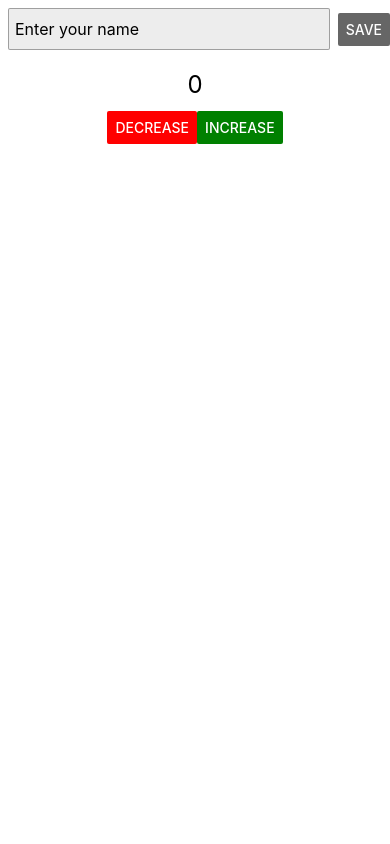
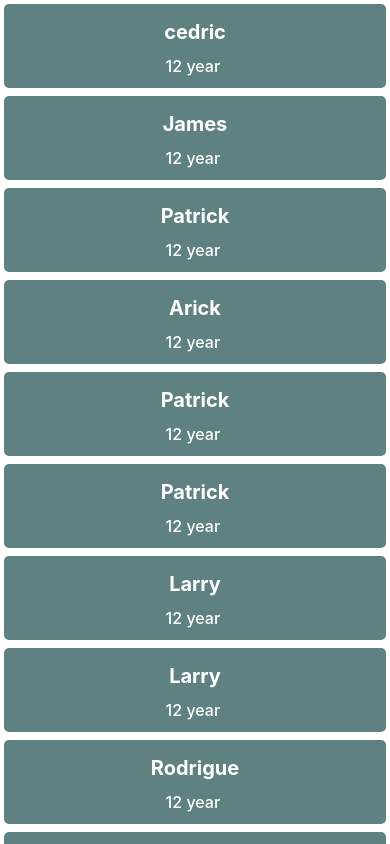
Before and after one commit to Cedric921/react-native-discovery, a React Native app: screen / in a window 390 px wide. Shown: the top 844 px of the page. Built offline with nearby package versions, Linux system fonts and the light colour scheme.

Commit message:
feat: render list

```diff
--- a/App.js
+++ b/App.js
@@ -4,75 +4,60 @@ import {
 	Text,
 	View,
 	SafeAreaView,
-	Button,
-	TextInput,
+	ScrollView,
+	FlatList,
 } from 'react-native';
 import React from 'react';
 
-const Person = ({ name }) => (
+const data = [
+	{ id: '1', name: 'cedric', age: 12 },
+	{ id: '2', name: 'James', age: 12 },
+	{ id: '3', name: 'Patrick', age: 12 },
+	{ id: '4', name: 'Arick', age: 12 },
+	{ id: '5', name: 'Patrick', age: 12 },
+	{ id: '6', name: 'Patrick', age: 12 },
+	{ id: '7', name: 'Larry', age: 12 },
+	{ id: '8', name: 'Larry', age: 12 },
+	{ id: '9', name: 'Rodrigue', age: 12 },
+	{ id: '10', name: 'Rodrigue', age: 12 },
+	{ id: '11', name: 'cedric', age: 12 },
+	{ id: '12', name: 'cedric', age: 12 },
+	{ id: '13', name: 'Patrick', age: 12 },
+	{ id: '14', name: 'Arick', age: 12 },
+	{ id: '15', name: 'Patrick', age: 12 },
+	{ id: '16', name: 'Patrick', age: 12 },
+	{ id: '17', name: 'Larry', age: 12 },
+	{ id: '18', name: 'Larry', age: 12 },
+	{ id: '19', name: 'Rodrigue', age: 12 },
+	{ id: '20', name: 'Rodrigue', age: 12 },
+];
+
+const renderItem = ({ item }) => (
 	<View style={styles.textBlock}>
-		<Text style={styles.text}>Hey i'm {name}</Text>
+		<Text style={styles.textTwo}>{item.name}</Text>
+		<Text style={styles.textSecondary}>{item.age} year </Text>
 	</View>
 );
 
 export default function App() {
-	const [count, setCount] = React.useState(0);
-	const [names, setNames] = React.useState([]);
-	const [input, setInput] = React.useState('');
+	const [users, setUsers] = React.useState(data);
+
 	return (
 		<SafeAreaView>
-			<View style={styles.wrapper}>
-				{names.map((name, i) => (
-					<Person key={i} name={name} />
-				))}
-			</View>
-			<View
-				style={{
-					flexDirection: 'row',
-					alignItems: 'center',
-					justifyContent: 'start',
-				}}
-			>
-				<TextInput
-					style={styles.input}
-					value={input}
-					placeholder='Enter your name'
-					onChangeText={(value) => setInput(value)}
-				/>
-				<Button
-					title='Save'
-					color={'#0009'}
-					disabled={false}
-					accessibilityLabel='Learn more'
-					onPress={() => setNames((ns) => [...ns, input])}
-				/>
-			</View>
-			<Text style={styles.count}>{count}</Text>
-			<View style={{ flexDirection: 'row', justifyContent: 'center' }}>
-				<Button
-					title='decrease'
-					color={'red'}
-					disabled={false}
-					accessibilityLabel='Learn more'
-					onPress={() => setCount((c) => c - 1)}
-				/>
-				<Button
-					title='Increase'
-					color={'green'}
-					disabled={false}
-					accessibilityLabel='Learn more'
-					onPress={() => setCount((c) => c + 1)}
-				/>
-			</View>
+			<FlatList
+				data={users}
+				renderItem={renderItem}
+				keyExtractor={(u) => u.id}
+			/>
 			<StatusBar style='auto' />
 		</SafeAreaView>
 	);
 }
 
 const styles = StyleSheet.create({
-	wrapper: { flexDirection: 'column' },
+	wrapper: { height: '100vh' },
 	textBlock: {
-		backgroundColor: 'green',
+		backgroundColor: '#144a',
 		padding: 8,
 		margin: 4,
 		borderRadius: 5,
@@ -80,18 +65,18 @@ const styles = StyleSheet.create({
 	textTwo: {
 		fontSize: 20,
 		textAlign: 'center',
-		fontFamily: 'Cochin',
 		fontWeight: '700',
 		padding: 8,
-	},
-	text: {
 		color: 'white',
 	},
-	count: {
-		fontSize: 24,
+	textSecondary: {
+		fontSize: 16,
 		textAlign: 'center',
-		margin: 12,
+		fontWeight: '500',
+		padding: 4,
+		color: 'white',
 	},
+
 	input: {
 		marginVertical: 8,
 		marginHorizontal: 8,
```
